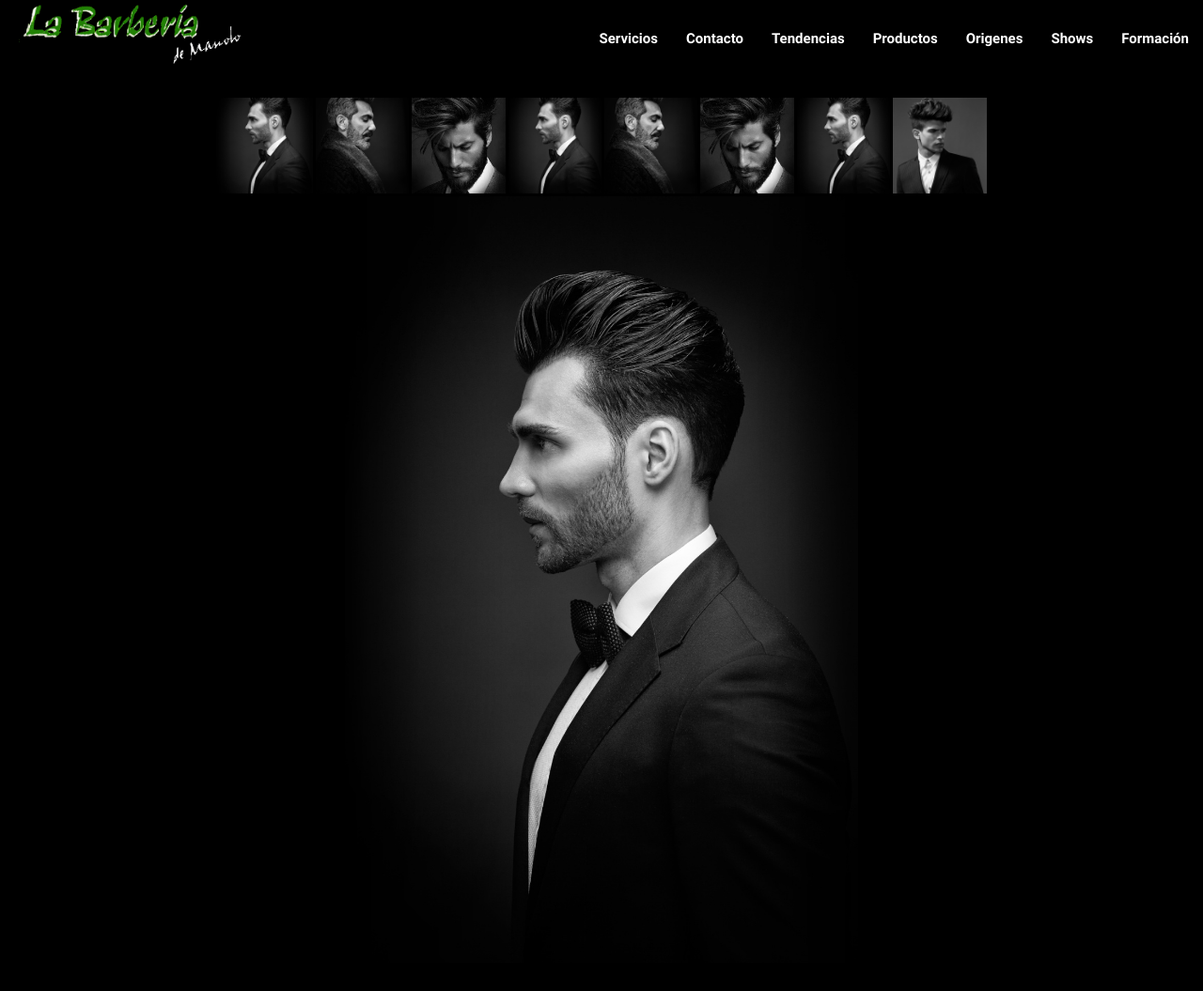
After one commit to carlospinia/La-barberia-de-Manolo, a PHP site: page /tendenciasHorizontal.php in a window 1280 px wide. The commit adds this page. Shown: the whole page at 94% size. Run offline with PHP 8.4, Linux system fonts and the light colour scheme; some libraries are stand-ins or nearby versions.

Commit message:
Galería de Tendencias en horizontal y vertical.

```diff
--- /dev/null
+++ b/css/tendenciasHorizontal.css
@@ -0,0 +1,61 @@
+#divGaleriaLarge{
+    padding: 0 18% 0;
+}
+
+#divGaleriaMedSmall img{
+    height: auto;
+}
+
+ul.obgaleria{
+    width: 100%;
+    height:0;
+    overflow:hidden;
+    margin: 30px auto;
+    list-style: none;
+    background:transparent;
+    font-size:0;line-height:0;
+}
+
+ul.obgaleria li{
+    position: relative;
+    display:inline-block;
+    height:0;
+    margin:0;
+    list-style:none;
+    cursor:pointer;
+    vertical-align:top;
+    overflow:hidden;
+}
+
+ul.obgaleria li img {
+    position: absolute;
+    top: -150%;
+    bottom: -150%;
+    left: -150%;
+    right: -150%;
+    width: auto;
+    max-width: none;
+    height: 150%;
+    margin: auto;
+    padding:0;border:0;
+}
+
+ul.obgaleria li:last-child img {
+    top: 0;
+    bottom: 0;
+    left: 0;
+    right: 0;
+    margin: auto;
+    width: auto;
+    height: 100%;
+}
+
+ul.obgaleria li {
+    border-left: 3px solid transparent;
+    border-bottom: 3px solid transparent;
+    box-sizing: border-box;
+}
+
+ul.obgaleria li:first-child, ul.obgaleria li:last-child {
+    border-left:0;
+}
--- a/index.php
+++ b/index.php
@@ -5,7 +5,7 @@
         <title>La barbería de Manolo</title>
         <link rel="stylesheet" href="css/menu.css">
         <link rel="stylesheet" href="css/index.css">
-        <link id="favicon" rel="icon" href="imagenes/icons/razor_black.png" type="image/png"/>-
+        <link id="favicon" rel="icon" href="razor_black.png" type="image/png"/>-
 
         <!--Import Google Icon Font-->
         <link href="http://fonts.googleapis.com/icon?family=Material+Icons" rel="stylesheet">
--- a/productos.php
+++ b/productos.php
@@ -5,7 +5,7 @@
     <title>La barbería de Manolo</title>
     <link rel="stylesheet" href="css/menu.css">
     <link rel="stylesheet" href="css/productos.css">
-    <link id="favicon" rel="icon" href="imagenes/icons/razor_black.png" type="image/png"/>
+    <link id="favicon" rel="icon" href="razor_black.png" type="image/png"/>
 
     <!--Import Google Icon Font-->
     <link href="http://fonts.googleapis.com/icon?family=Material+Icons" rel="stylesheet">
--- /dev/null
+++ b/tendenciasHorizontal.php
@@ -0,0 +1,84 @@
+/**
+ * Created by PhpStorm.
+ * User: carlos
+ * Date: 1/04/17
+ * Time: 16:10
+ */
+
+<!DOCTYPE html>
+<html>
+<head>
+    <meta charset="UTF-8">
+    <title>La barbería de Manolo</title>
+    <link rel="stylesheet" href="css/menu.css">
+    <link rel="stylesheet" href="css/productos.css">
+    <link rel="stylesheet" href="css/tendenciasHorizontal.css">
+    <link id="favicon" rel="icon" href="razor_black.png" type="image/png"/>
+
+    <!--Import Google Icon Font-->
+    <link href="http://fonts.googleapis.com/icon?family=Material+Icons" rel="stylesheet">
+    <!--Import materialize.css-->
+    <link type="text/css" rel="stylesheet" href="css/materialize.css" media="screen,projection"/>
+
+    <!--Let browser know website is optimized for mobile-->
+    <meta name="viewport" content="width=device-width, initial-scale=1.0"/>
+</head>
+
+<body>
+<?php include 'common/cabecera.php' ?>
+
+<div id="divGaleriaLarge" class="hide-on-med-and-down">
+    <ul class="obgaleria" id="galeria1">
+        <li><img src="imagenes/american-crew-aleksandr-chasovskih-02_1000.jpg"/></li>
+        <li><img src="imagenes/american_crew-brandt-02_1000.jpg"/></li>
+        <li><img src="imagenes/fotoPortada.jpg"/></li>
+        <li><img src="imagenes/american-crew-aleksandr-chasovskih-02_1000.jpg"/></li>
+        <li><img src="imagenes/american_crew-brandt-02_1000.jpg"/></li>
+        <li><img src="imagenes/fotoPortada.jpg"/></li>
+        <li><img src="imagenes/american-crew-aleksandr-chasovskih-02_1000.jpg"/></li>
+        <li><img src="imagenes/American-Crew-Independent-1.jpg"/></li>
+    </ul>
+</div>
+
+<div class="hide-on-large-only">
+    <ul id="galeria2">
+        <li><img class="responsive-img" src="imagenes/american-crew-aleksandr-chasovskih-02_1000.jpg"/></li>
+        <li><img class="responsive-img" src="imagenes/american_crew-brandt-02_1000.jpg"/></li>
+        <li><img class="responsive-img" src="imagenes/fotoPortada.jpg"/></li>
+        <li><img class="responsive-img" src="imagenes/american-crew-aleksandr-chasovskih-02_1000.jpg"/></li>
+        <li><img class="responsive-img" src="imagenes/american_crew-brandt-02_1000.jpg"/></li>
+        <li><img class="responsive-img" src="imagenes/fotoPortada.jpg"/></li>
+        <li><img class="responsive-img" src="imagenes/american-crew-aleksandr-chasovskih-02_1000.jpg"/></li>
+        <li><img class="responsive-img" src="imagenes/American-Crew-Independent-1.jpg"/></li>
+    </ul>
+</div>
+
+<?php include 'common/float_menu.php' ?>
+
+<script type="text/javascript" src="https://code.jquery.com/jquery-2.1.1.min.js"></script>
+<script type="text/javascript" src="js/materialize.min.js"></script>
+
+<script src='http://ajax.googleapis.com/ajax/libs/jquery/1/jquery.min.js' type='text/javascript'></script>
+<script type='text/javascript'>//<![CDATA[
+    var prop = 100.00; // proporción alto/ancho*100 imagen principal
+    $(document).ready(function() {
+        $("ul.obgaleria").each(function() {
+            var id = "#" + $(this).attr("id");
+            var ancho = 100 / $(id + " li").length;
+            $("head").append("<style>" + id + "{padding: 0 0 " + (prop + ancho) + "% 0;} " + id + " li{width:" + ancho + "%;padding: 0 0 " + ancho + "% 0;} " + id + " li:last-child {padding-bottom: " + prop + "%;}</style>");
+            $(id + " li:first-child").clone().appendTo(id);
+            $(id + " li:last-child").css({
+                "width": "100%"
+            });
+            $(id + " li").click(function() {
+                $(id + " li:last-child").remove()
+                $(this).clone().appendTo(id).animate({
+                    width: "100%"
+                }, 200);
+            });
+        });
+    });
+    //]]></script>
+</body>
+
+</html>
```
Also changed, not shown: css/tendenciasVertical.css (added, +48 -0 lines), css/tendenciasVertical2.css (added, +39 -0 lines), tendenciasVertical.php (added, +99 -0 lines), razor_black.png (renamed from imagenes/icons/razor_black.png).
